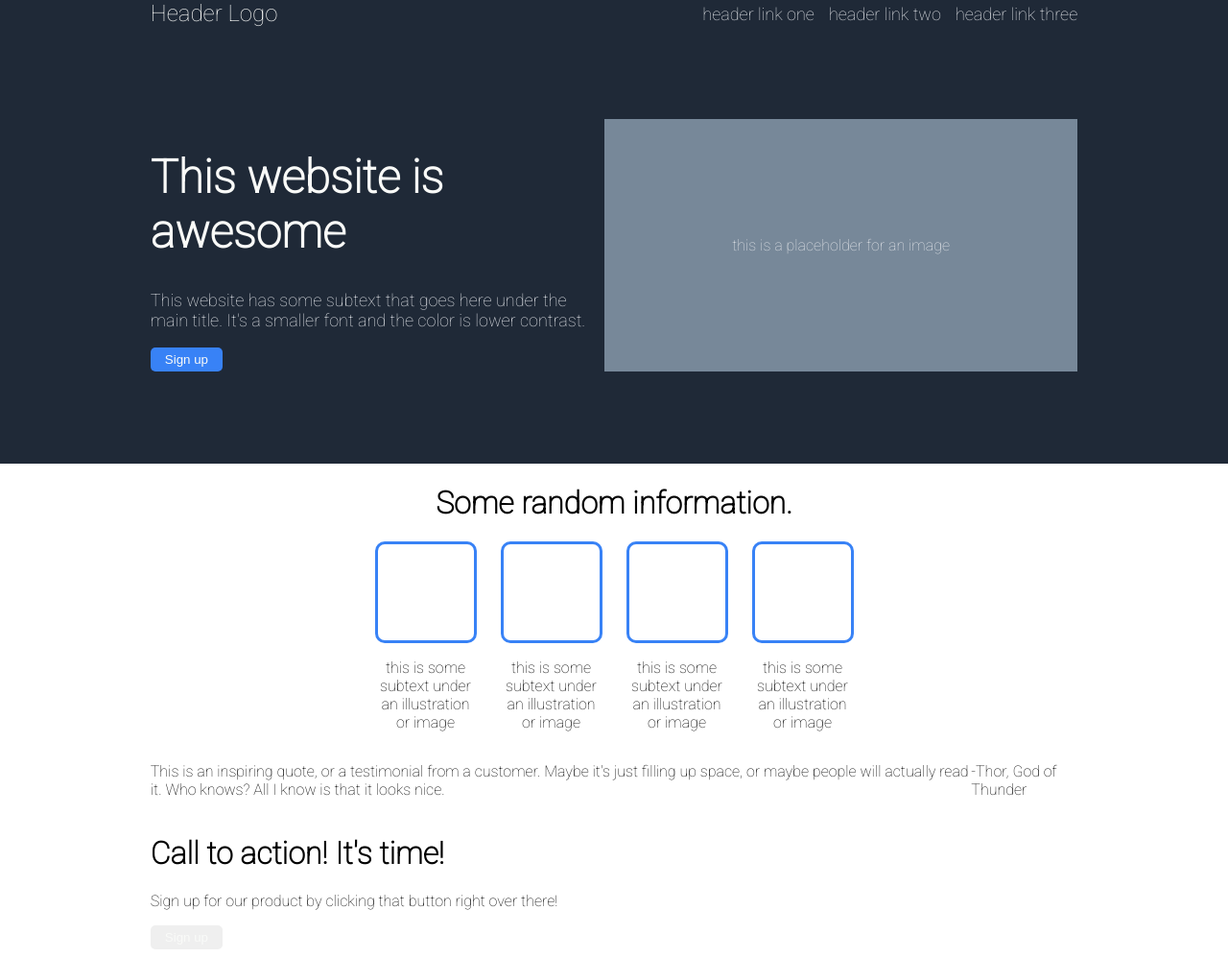
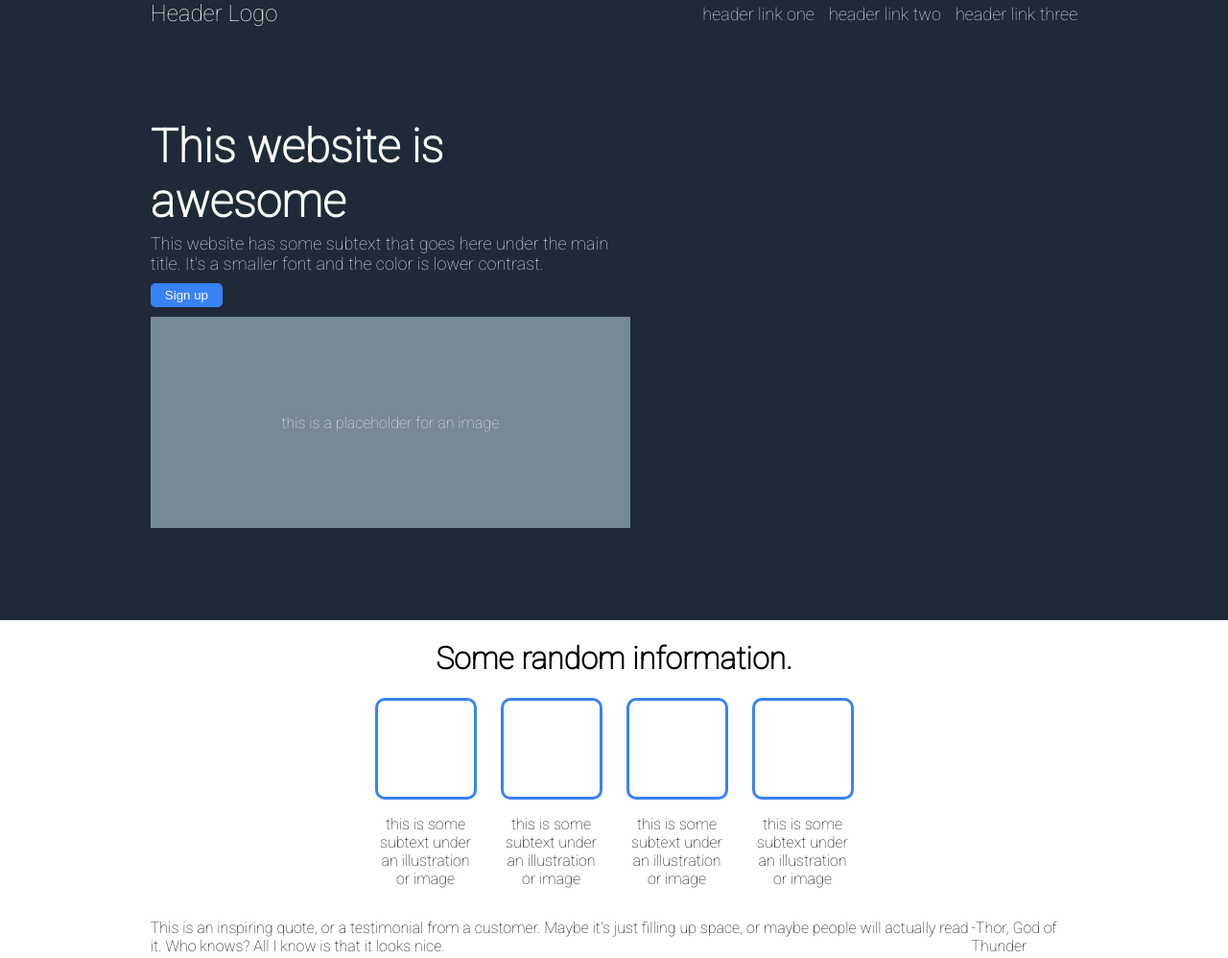
Before and after one commit to mfm051/odin-landingpage, a plain HTML site: page index.html in a window 1280 px wide. Shown: the top 998 px of the page at 96% size. Drawn offline with Linux system fonts and the light colour scheme.

Commit message:
Correct hero layout

```diff
--- a/style.css
+++ b/style.css
@@ -38,10 +38,20 @@ body > * {
     justify-content: space-between;
     padding-top: 7.5vw;
     padding-bottom: 7.5vw;
+    flex-wrap: wrap;
+    gap: 10px;
 }
 
 .hero-left {
-    width: 50%;
+    display: flex;
+    flex-direction: column;
+    justify-content: center;
+    width: 480px;
+    gap: 5px;
+}
+
+.hero-left * {
+    margin: 0;
 }
 
 .hero-main {
@@ -53,11 +63,13 @@ body > * {
 .hero-secondary {
     color: #E5E7EB;
     font-size: 18px;
+    margin-bottom: 5px;
 }
 
 .hero-right {
     background-color: lightslategrey;
-    width: 50%;
+    width: 480px;
+    height: 200px;
     display: flex;
     justify-content: center;
     align-items: center;
@@ -66,6 +78,7 @@ body > * {
 }
 
 .sign-up {
+    align-self: flex-start;
     border-radius: 5px;
     border: none;
     color: #F9FAF8;
```
